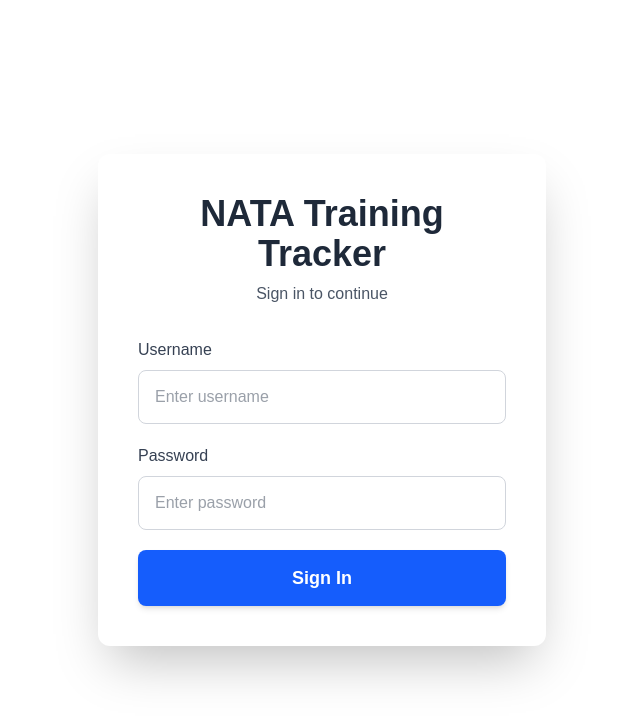
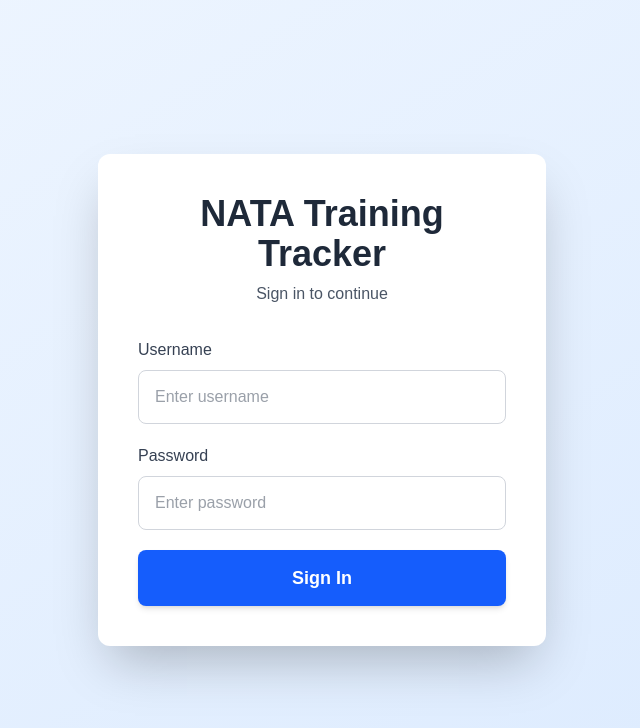
Before and after one commit to AmaurysM/sound_training, a Next.js app: page /login in a window 1280 px wide. Shown: the top 728 px of the page, without its empty margins (318-958 px from the left). Built offline with nearby package versions, Linux system fonts and the light colour scheme.

Commit message:
refactor: update background styles for consistency in layout and login pages

```diff
--- a/src/app/layout.tsx
+++ b/src/app/layout.tsx
@@ -29,7 +29,7 @@ export default function RootLayout({
         <meta name="viewport" content="width=device-width, initial-scale=1, maximum-scale=1, user-scalable=no" />
       </head>
       <body
-        className={`${geistSans.variable} ${geistMono.variable} antialiased min-h-screen bg-gradient-to-br from-blue-50 to-blue-100`}
+        className={`${geistSans.variable} ${geistMono.variable} antialiased min-h-screen bg-linear-to-br from-blue-50 to-blue-100`}
       >
         {children}
       </body>
--- a/src/app/login/page.tsx
+++ b/src/app/login/page.tsx
@@ -47,7 +47,7 @@ export default function LoginPage() {
   };
 
   return (
-    <div className="min-h-screen flex items-center justify-center p-4 sm:p-6 md:p-8">
+    <div className="min-h-screen bg-linear-to-br from-blue-50 to-blue-100 flex items-center justify-center p-4 sm:p-6 md:p-8">
       <div className="bg-white rounded-xl shadow-2xl p-6 sm:p-8 md:p-10 w-full max-w-md">
         <div className="text-center mb-6 sm:mb-8">
           <h1 className="text-2xl sm:text-3xl md:text-4xl font-bold text-gray-800 mb-2">
```
